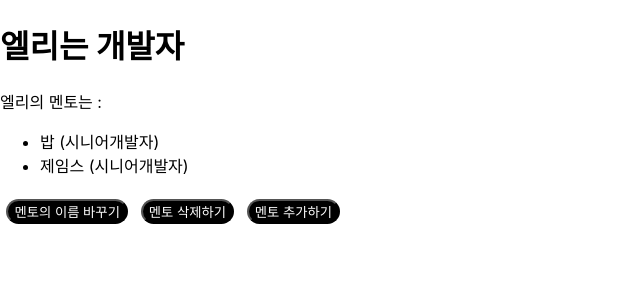
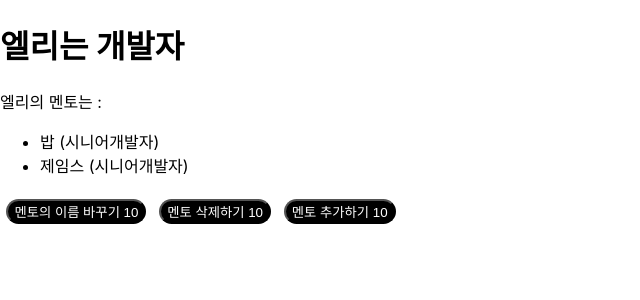
Before and after one commit to lhpark114/react-deepdive, a React (Vite) app: page / in a window 1280 px wide. Shown: the top 300 px of the page, without its empty margins (0-640 px from the left). Built offline with nearby package versions, Linux system fonts and the light colour scheme.

Commit message:
AppMentorsButton - useMemo, useCallback, memo

```diff
--- a/src/AppMentorsButton.jsx
+++ b/src/AppMentorsButton.jsx
@@ -1,25 +1,25 @@
-import React, { useReducer } from 'react';
+import React, { memo, useCallback, useMemo, useReducer } from 'react';
 import personReducer from './reducer/person-reducer';
-export default function AppMentor() {
-  // const [person, setPerson] = useState(initialPerson);
+
+export default function AppMentorsButton() {
   const [person, dispatch] = useReducer(personReducer, initialPerson);
 
-  const handleUpdate = () => {
+  const handleUpdate = useCallback(() => {
     const prev = prompt(`누구의 이름을 바꾸고 싶은가요?`);
     const current = prompt(`이름을 무엇으로 바꾸고 싶은가요?`);
     dispatch({type:'updated', prev, current});
-  };
+  }, []);
 
-  const handleAdd = () => {
+  const handleAdd = useCallback(() => {
     const name = prompt(`멘토의 이름은?`);
     const title = prompt(`멘토의 직함은?`);
     dispatch({type:'added', name, title});
-    };
+    }, []);
 
-  const handleDelete = () => {
+  const handleDelete = useCallback(() => {
     const name = prompt(`누구를 삭제하고 싶은가요?`);
     dispatch({type:'deleted', name });
-    }
+    }, []);
 
   return (
     <div>
@@ -41,8 +41,9 @@ export default function AppMentor() {
   );
 }
 
-function Button({ text, onClick }) {
+const Button = memo(({ text, onClick }) => {
     console.log('Button', text, 're-rendering 😜');
+    const result = useMemo(() => calculateSomething(), []);
     return (
       <button
         onClick={onClick}
@@ -53,11 +54,17 @@ function Button({ text, onClick }) {
           margin: '0.4rem',
         }}
       >
-      {text}
+        {`${text} ${result}`}
       </button>
     );
+  });
+
+function calculateSomething() {
+  for (let i = 0; i < 10000; i++) {
+    console.log('😆');
   }
-
+  return 10;
+}
 
 const initialPerson = {
     name: '엘리',
```
Lines whose indentation alone changed are shown as unchanged.
